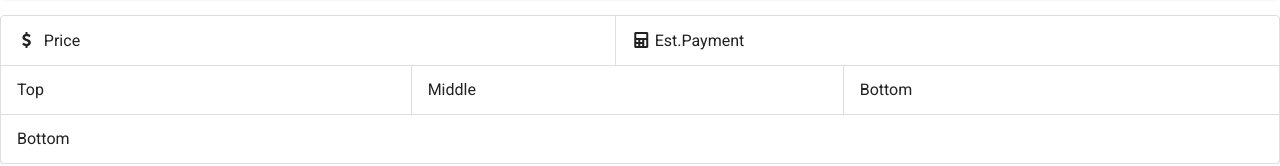
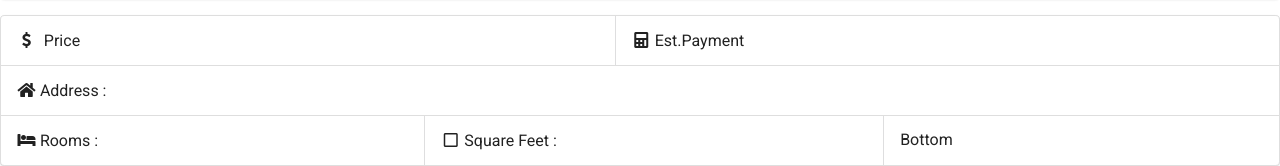
Before and after one commit to cwilso88/realestateappREACT, a React (Create React App) app: page /listing/1 in a window 1280 px wide. Shown: the part 1136-1302 px from the top of the page. Built offline with nearby package versions, Linux system fonts and the light colour scheme.

Commit message:
created segment and icon for square feet

```diff
--- a/src/components/layout/ViewListing.js
+++ b/src/components/layout/ViewListing.js
@@ -26,21 +26,21 @@ const ViewListing = (props) => {
                         <h3><i class="calculator icon"></i>Est.Payment</h3>
                     </div>
                 </div>
+                <div className="ui segment">
+                    <h1><i className="home icon"></i>Address :</h1>
+                </div>
 
                 <div className="ui horizontal segments">
                     <div className="ui segment">
-                    <p>Top</p>
+                        <h3><i className="bed icon"></i>Rooms :</h3>
                     </div>
                     <div className="ui segment">
-                    <p>Middle</p>
+                    <h3><i className="square outline icon"></i>Square Feet :</h3>
                     </div>
                     <div className="ui segment">
                     <p>Bottom</p>
                     </div>
-                </div>
-                <div className="ui segment">
-                    <p>Bottom</p>
-                </div>
+                    </div>
                 </div>
             </div>
         )
```
